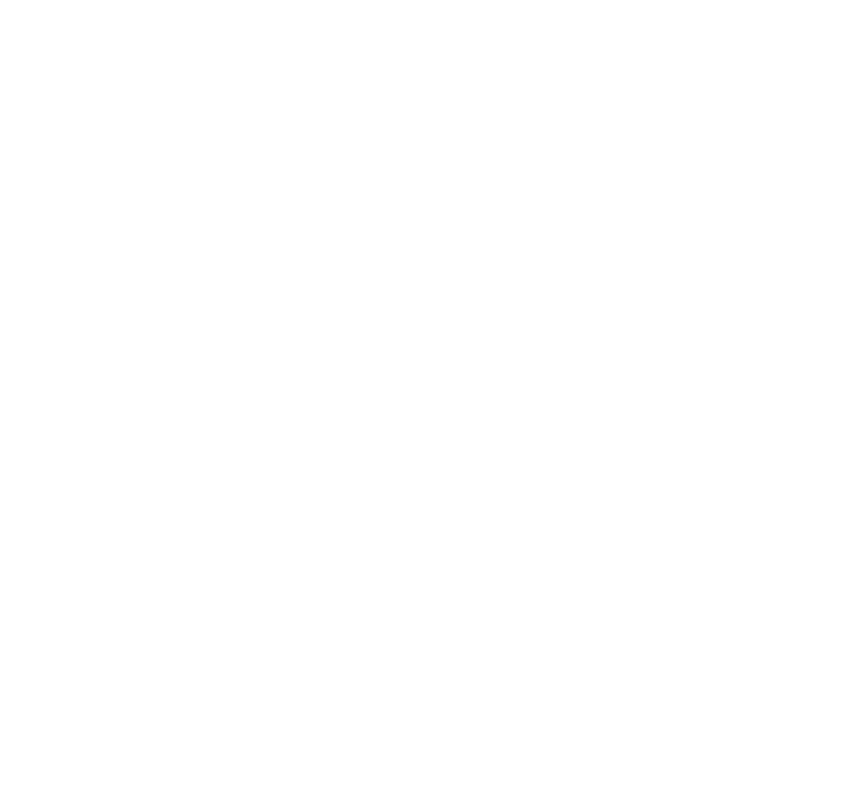
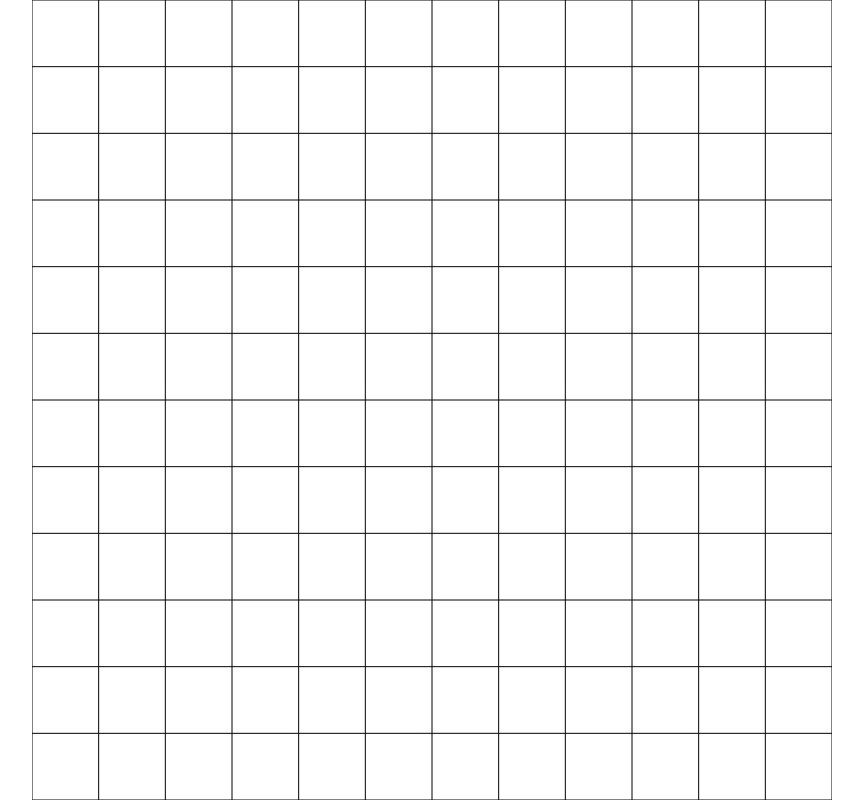
Before and after one commit to bev29rr/tetrizz, a website built with Vite: page index.html in a window 1280 px wide. Shown: the whole page, without its empty margins (208-1071 px from the left). Built offline with nearby package versions, Linux system fonts and the light colour scheme.

Commit message:
canvas grid working

```diff
--- a/index.html
+++ b/index.html
@@ -8,6 +8,6 @@
 </head>
 <body>
     <canvas class="canvas" id="canvas"></canvas>
-    <script src="main.js"></script>
+    <script type="module" src="main.js"></script>
 </body>
 </html>
--- a/main.js
+++ b/main.js
@@ -1,36 +1,12 @@
-const GRID_SIZE = [4, 10];
-
-function initDisplay(id) {
-    const canvas = document.getElementById(id);
-    canvas.width = window.innerWidth / 2;
-    canvas.height = window.innerHeight;
-    return canvas;
-}
-
-function drawGrid(canvas) {
-    let ctx = canvas.getContext('2d');
-    const leftSpacing = canvas.width / 4;
-    for (let i = 0; i < GRID_SIZE[2]; i++) {
-        ctx.moveTo(
-            leftSpacing,
-            i * (canvas.height / GRID_SIZE[1])
-        );
-        ctx.lineTo(
-            canvas.width - leftSpacing,
-            i * (canvas.height / GRID_SIZE[1])
-        );
-        ctx.stroke();
-    }
-}
+import { initDisplay, drawGrid } from "./modules/canvas";
 
 document.addEventListener('DOMContentLoaded', () => {
     const canvas = initDisplay('canvas');
-    let ctx = canvas.getContext('2d');
 
     /*
     ctx.moveTo(0, 0);
     ctx.lineTo(canvas.width, canvas.height);
     ctx.stroke();
     */
-   drawGrid(canvas);
+    drawGrid(canvas.getContext('2d'), 12, 12);
 });
--- /dev/null
+++ b/modules/canvas.js
@@ -0,0 +1,27 @@
+export function initDisplay(id) {
+    const canvas = document.getElementById(id);
+    canvas.height = window.innerHeight;
+    canvas.width = canvas.height;
+    return canvas;
+}
+
+export function drawGrid(ctx, rows, cols) {
+    ctx.strokeStyle = "black";
+    const cellSize = canvas.height / rows;
+
+    for (let col = 0; col <= cols; col++) {
+        let x = col * cellSize;
+        ctx.beginPath();
+        ctx.moveTo(x, 0);
+        ctx.lineTo(x, rows * cellSize);
+        ctx.stroke();
+    }
+
+    for (let row = 0; row <= rows; row++) {
+        let y = row * cellSize;
+        ctx.beginPath();
+        ctx.moveTo(0, y);
+        ctx.lineTo(cols * cellSize, y);
+        ctx.stroke();
+    }
+}
--- /dev/null
+++ b/package.json
@@ -0,0 +1,5 @@
+{
+  "dependencies": {
+    "vite": "^6.2.4"
+  }
+}
--- a/styles.css
+++ b/styles.css
@@ -3,7 +3,6 @@
     display: flex;
     align-items: center;
     justify-content: center;
-    overflow: hidden;
 }
 
 .canvas {
```
Also changed, not shown: README.md, 2 other files.
